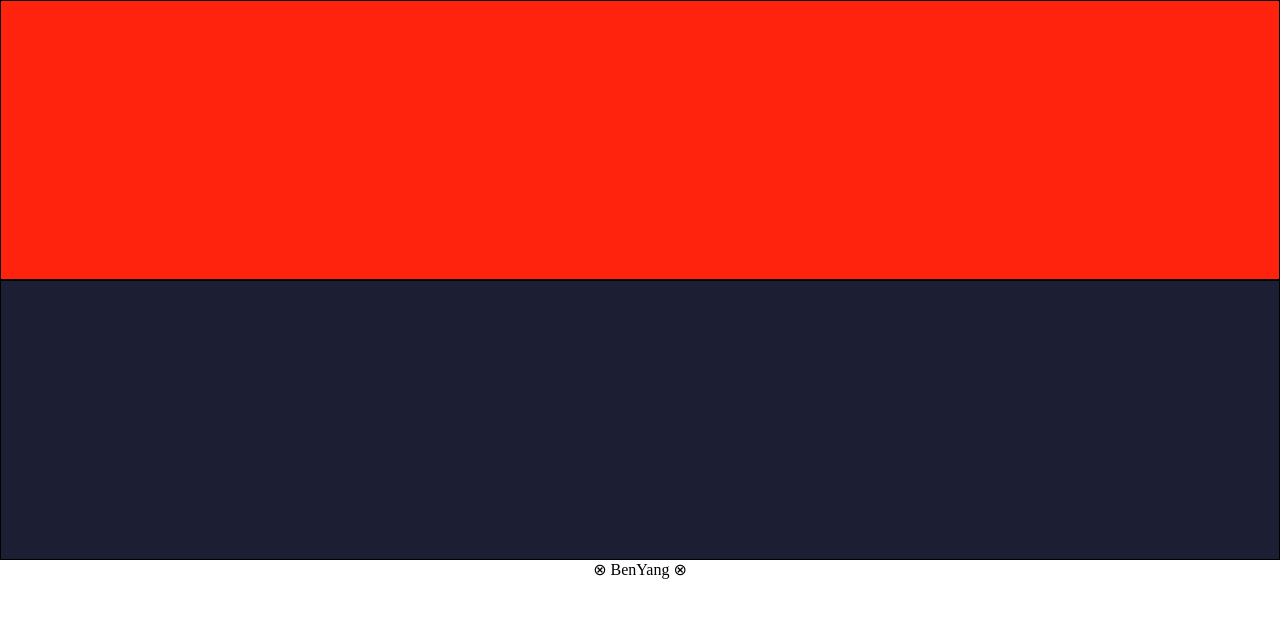
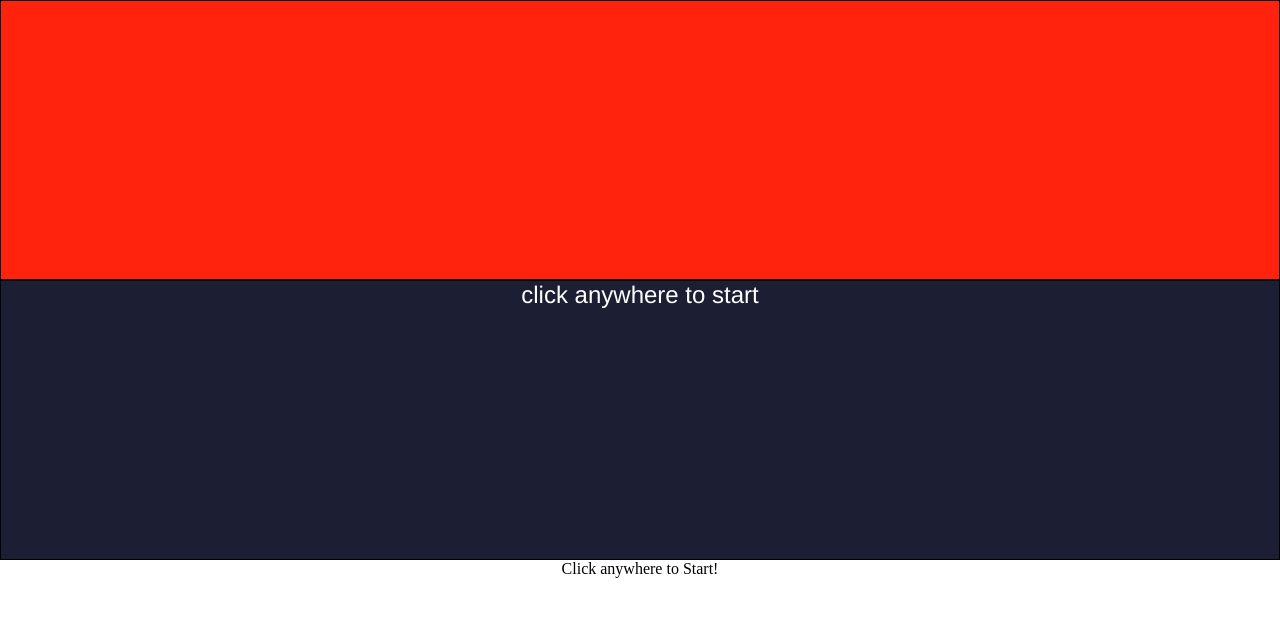
Before and after one commit to benyang00/strangelawsquiz, a plain HTML site: page index.html in a window 1280 px wide. Drawn offline with nearby package versions, Linux system fonts and the light colour scheme.

Commit message:
added instructions on start page; edited fonts

```diff
--- a/css/style.css
+++ b/css/style.css
@@ -20,6 +20,11 @@ body section:nth-child(3) {
   background-color: #1C1F33;
   color: #FFFFFF;
 }
+body section:nth-child(3) p {
+  background-color: #1C1F33;
+  color: #FFFFFF;
+  font: 1.5em helvetica;
+}
 .scoreboard {
   background-color: #F3B61F;
   color: #510D0A;
@@ -37,6 +42,7 @@ body section:nth-child(3) {
   text-align: center;
   font: 1.5em monospace;
   margin: 100px 20px;
+  text-transform: lowercase;
 }
 .p2respBtn{
   display: inline-block;
@@ -45,6 +51,7 @@ body section:nth-child(3) {
   text-align: center;
   font: 1.5em monospace;
   margin: 100px 20px;
+  text-transform: lowercase;
 }
 .scoreboard {
   height: 10%;
--- a/index.html
+++ b/index.html
@@ -14,7 +14,7 @@
   <section class="container"></section> <!--player 1's question; player 2's response-->
   <section class="container"></section> <!--player 2's question; player 1's response-->
   <footer> <!--Tiny area at the bottom; hidden in mobile devices-->
-    <p>&otimes; BenYang &otimes;</p>
+    <p>Click anywhere to Start!</p>
   </footer>
 </body>
 <script src="//ajax.googleapis.com/ajax/libs/jquery/1.11.1/jquery.min.js"></script>
--- a/js/main.js
+++ b/js/main.js
@@ -73,8 +73,13 @@ $(document).ready(function() {
   var p1QnProg = 1; //Counter for current question for player 1
   var p2QnProg = 1; //Counter for current question for player 2
 
+  // $('body section:nth-child(2)').text('Click anywhere');
+  // $('body section:nth-child(3)').text('to Start!');
+
   var start = function() {
+    $('body section:nth-child(3)').html('<p>click anywhere to start</p>');
     $('html').click(function() {
+      $('body section:nth-child(3)').html('');
       createDivs();
     });
   };
```
